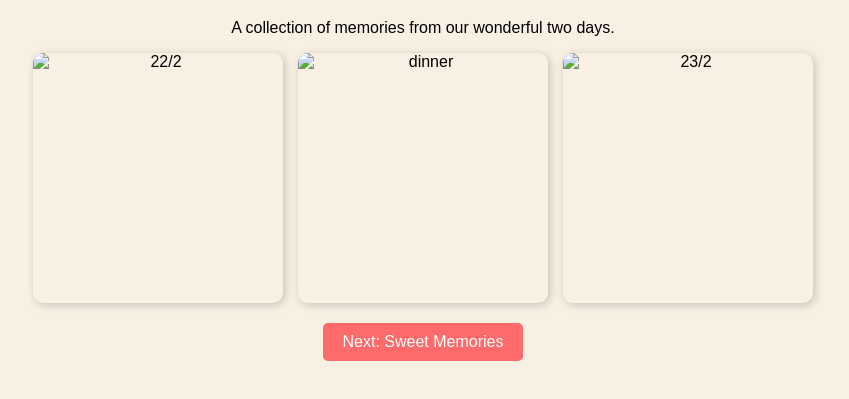
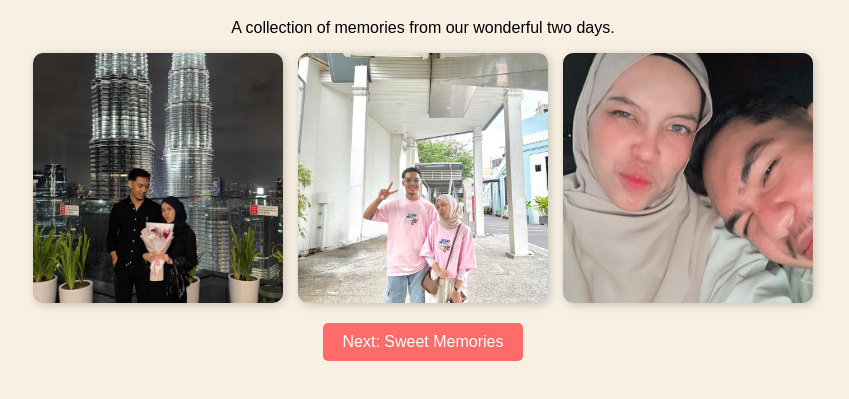
Before and after one commit to akhmaalisa/goodbye, a plain HTML site: page moments.html in a window 1280 px wide. Shown: the part 111-510 px from the top of the page, without its empty margins (217-1066 px from the left). Drawn offline with Linux system fonts and the light colour scheme.

Commit message:
Update moments.html

```diff
--- a/moments.html
+++ b/moments.html
@@ -42,9 +42,9 @@
     <p>A collection of memories from our wonderful two days.</p>
 
     <div class="gallery">
-        <img src="images/images1.jpg" alt="22/2">
-        <img src="images/images2.jpg" alt="dinner">
-        <img src="images/images3.jpg" alt="23/2">
+        <img src="images/images1.jpeg" alt="22/2">
+        <img src="images/images2.jpeg" alt="dinner">
+        <img src="images/images3.jpeg" alt="23/2">
     </div>
 
     <a href="memories.html">Next: Sweet Memories</a>
```
